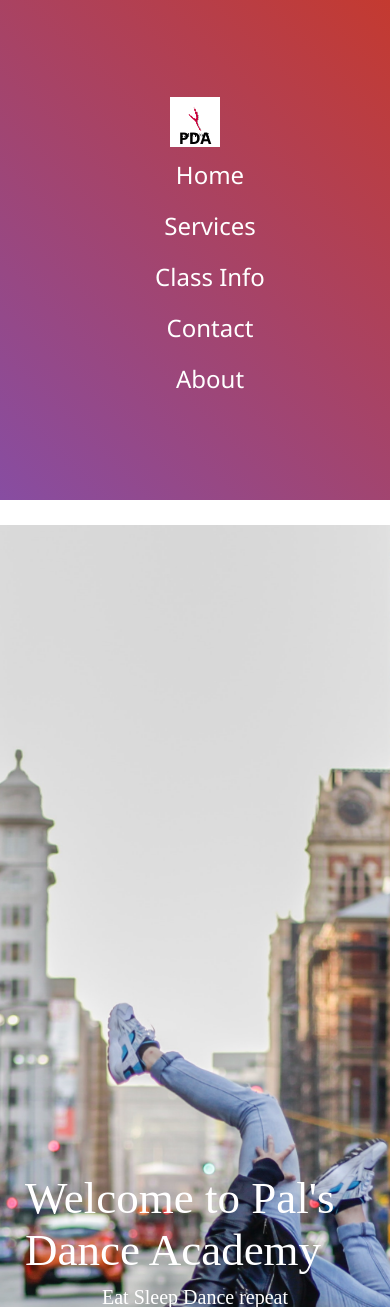
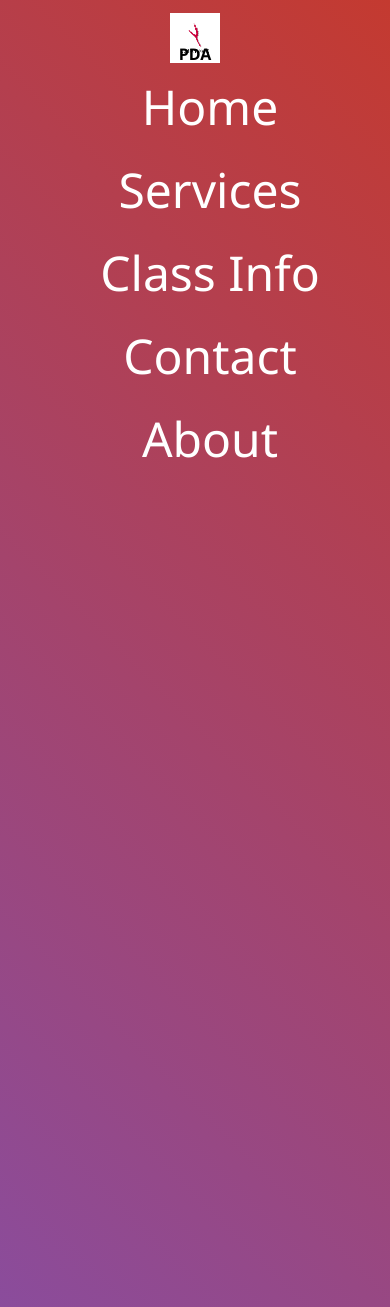
Before and after one commit to Devendra6536/DanceAcademy, a Node server app: page / in a window 390 px wide. Shown: the top 1307 px of the page. Run offline with Node 20, Linux system fonts and the light colour scheme; some libraries are stand-ins or nearby versions; some web fonts are replaced.

Commit message:
responsive

```diff
--- a/static/phone.css
+++ b/static/phone.css
@@ -78,15 +78,20 @@
         text-align: center;
         width: 100%;
         position: relative;
-        height: 500px;
+        height: 1400px;
+        justify-content: start;
     }
     .navbar ul{
-         margin: auto;
+         /* margin: auto; */
          flex-direction: column;
 
     }
     .navbar ul li{
         width: 100%;
+    }
+    .navbar ul li a{
+
+        font-size: 3rem;
     }
     .navbar ul li:hover{
         background-color: black;
```
